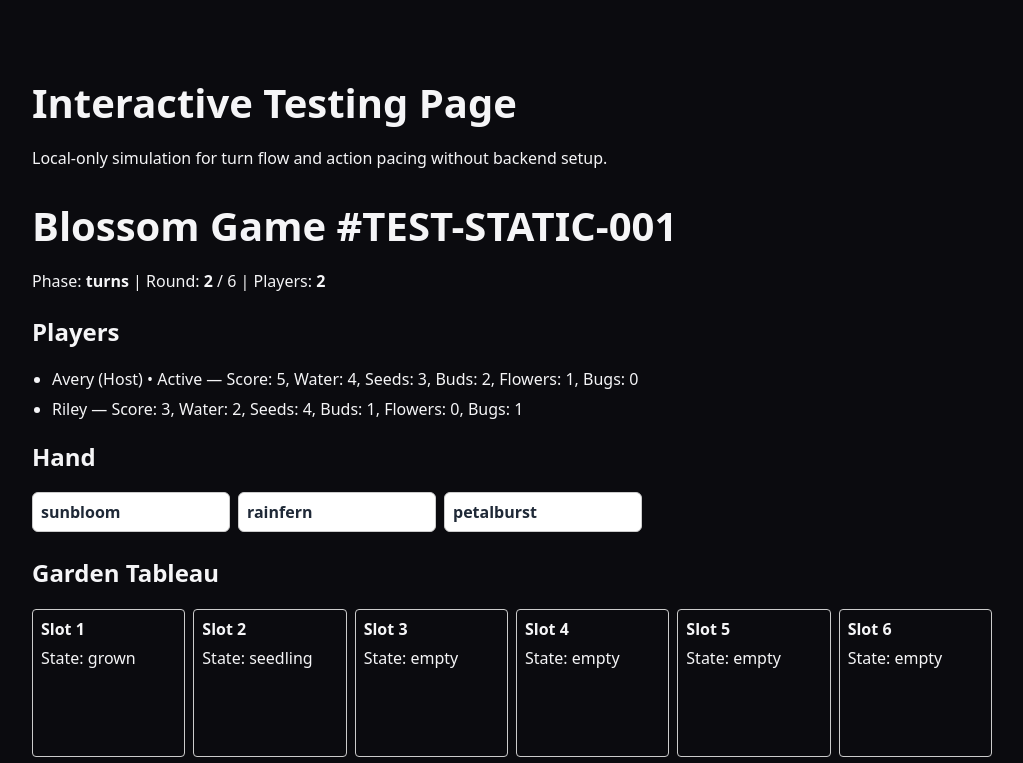
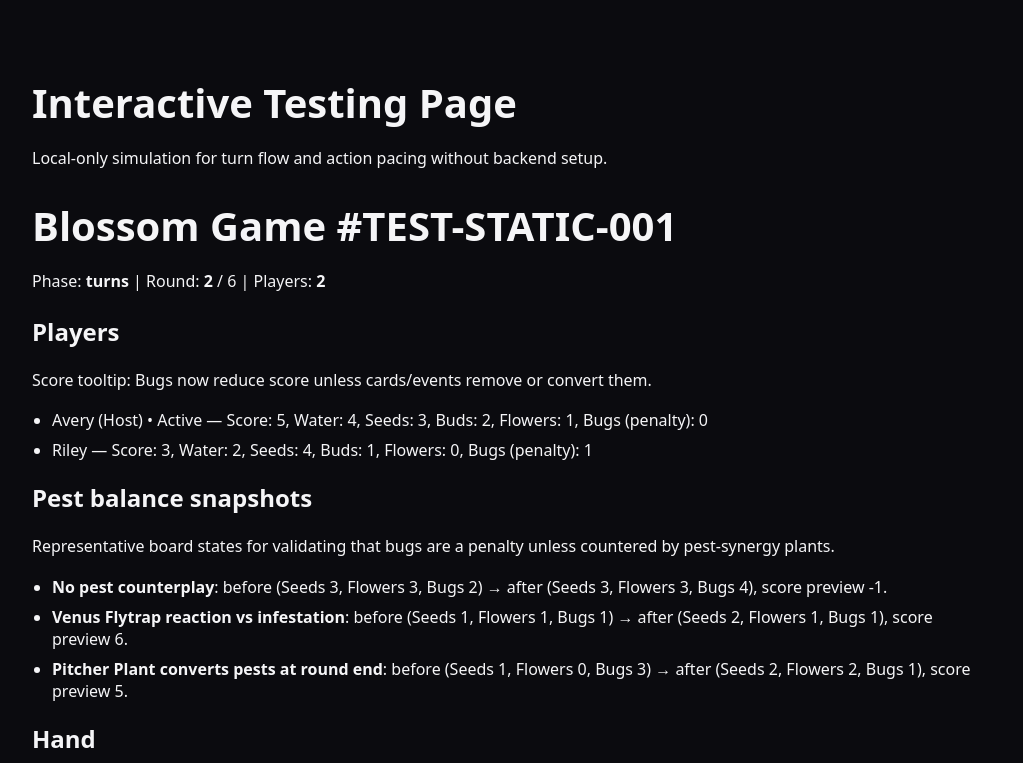
Before and after one commit to puleri/blossom, a Next.js app: page /testing in a window 1280 px wide. Shown: the top 763 px of the page, without its empty margins (128-1151 px from the left). Built offline with nearby package versions, Linux system fonts and the light colour scheme; no server answers.

Commit message:
Rebalance pest scoring and add bug counterplay

```diff
--- a/src/app/testing/page.tsx
+++ b/src/app/testing/page.tsx
@@ -12,9 +12,11 @@ import { drawFromDeck, revealNextEvent } from "@/lib/game/decks";
 import {
   applyAdjacentPairBonuses,
   applyEventToPlayers,
+  applyEventToPlayersWithReactions,
   applyPlantDecayAndDeaths,
   collectBudTokens,
-  computePlayerScore
+  computePlayerScore,
+  resolveRoundEndUpkeepStartAbilities
 } from "@/lib/game/engine";
 import { GAME_TEST_DATA } from "@/lib/testing/gameTestData";
 
@@ -275,6 +277,66 @@ export default function TestingPage() {
     });
   }
 
+
+  const pestBalanceSnapshots = useMemo(() => {
+    const baseline = {
+      ...GAME_TEST_DATA.players[0],
+      resources: { ...GAME_TEST_DATA.players[0].resources, flowers: 3, bugs: 2 }
+    };
+
+    const flytrapPlayer = {
+      ...GAME_TEST_DATA.players[0],
+      resources: { ...GAME_TEST_DATA.players[0].resources, seeds: 1, bugs: 1 },
+      gardenSlots: [
+        { state: "grown", plantId: "venus-flytrap", water: 2 },
+        { state: "empty", plantId: null, water: 0 },
+        { state: "empty", plantId: null, water: 0 },
+        { state: "empty", plantId: null, water: 0 },
+        { state: "empty", plantId: null, water: 0 }
+      ]
+    };
+
+    const pitcherPlayer = {
+      ...GAME_TEST_DATA.players[0],
+      resources: { ...GAME_TEST_DATA.players[0].resources, seeds: 1, flowers: 0, bugs: 3 },
+      gardenSlots: [
+        { state: "grown", plantId: "pitcher-plant", water: 2 },
+        { state: "empty", plantId: null, water: 0 },
+        { state: "empty", plantId: null, water: 0 },
+        { state: "empty", plantId: null, water: 0 },
+        { state: "empty", plantId: null, water: 0 }
+      ]
+    };
+
+    const infestation = EVENT_CARDS.find((event) => event.id === "infestation");
+    if (!infestation) return [];
+
+    const baselineAfterEvent = applyEventToPlayers([baseline], infestation)[0];
+    const flytrapAfterReaction = applyEventToPlayersWithReactions([flytrapPlayer], infestation).players[0];
+    const pitcherAfterHunt = resolveRoundEndUpkeepStartAbilities([pitcherPlayer])[0].player;
+
+    return [
+      {
+        label: "No pest counterplay",
+        before: baseline.resources,
+        after: baselineAfterEvent.resources,
+        scorePreview: computePlayerScore(baselineAfterEvent)
+      },
+      {
+        label: "Venus Flytrap reaction vs infestation",
+        before: flytrapPlayer.resources,
+        after: flytrapAfterReaction.resources,
+        scorePreview: computePlayerScore(flytrapAfterReaction)
+      },
+      {
+        label: "Pitcher Plant converts pests at round end",
+        before: pitcherPlayer.resources,
+        after: pitcherAfterHunt.resources,
+        scorePreview: computePlayerScore(pitcherAfterHunt)
+      }
+    ];
+  }, []);
+
   return (
     <main>
       <h1>Interactive Testing Page</h1>
@@ -288,6 +350,19 @@ export default function TestingPage() {
           Round event in play: <strong>{currentEvent.name}</strong> — {currentEvent.description}
         </p>
       ) : null}
+
+      <section>
+        <h2>Pest balance snapshots</h2>
+        <p>Representative board states for validating that bugs are a penalty unless countered by pest-synergy plants.</p>
+        <ul>
+          {pestBalanceSnapshots.map((snapshot) => (
+            <li key={snapshot.label}>
+              <strong>{snapshot.label}</strong>: before (Seeds {snapshot.before.seeds}, Flowers {snapshot.before.flowers}, Bugs {snapshot.before.bugs}) → after (Seeds {snapshot.after.seeds}, Flowers {snapshot.after.flowers}, Bugs {snapshot.after.bugs}), score preview {snapshot.scorePreview}.
+            </li>
+          ))}
+        </ul>
+      </section>
+
 
       {currentPlayer ? <HandPanel hand={currentPlayer.hand} /> : null}
       {currentPlayer ? <GardenTableau slots={currentPlayer.gardenSlots} /> : null}
--- a/src/components/game/PlayerList.tsx
+++ b/src/components/game/PlayerList.tsx
@@ -9,12 +9,18 @@ export function PlayerList({ players, activePlayerId }: PlayerListProps) {
   return (
     <section>
       <h2>Players</h2>
+      <p title="Final score = plant points + flowers - bugs (bug penalty capped at 6).">
+        Score tooltip: Bugs now reduce score unless cards/events remove or convert them.
+      </p>
       <ul>
         {players.map((player) => (
           <li key={player.id}>
             {player.displayName}
             {player.isHost ? " (Host)" : ""}
-            {player.id === activePlayerId ? " • Active" : ""} — Score: {player.score}, Water: {player.resources.water}, Seeds: {player.resources.seeds}, Buds: {player.resources.buds}, Flowers: {player.resources.flowers}, Bugs: {player.resources.bugs}
+            {player.id === activePlayerId ? " • Active" : ""} — Score: {player.score}, Water: {player.resources.water}, Seeds: {player.resources.seeds}, Buds: {player.resources.buds}, Flowers: {player.resources.flowers},{" "}
+            <span title="Bugs are harmful by default. Counterplay: Ladybugs event, Venus Flytrap reaction, and Pitcher Plant hunt conversion.">
+              Bugs (penalty): {player.resources.bugs}
+            </span>
           </li>
         ))}
       </ul>
--- a/src/lib/game/abilityResolver.ts
+++ b/src/lib/game/abilityResolver.ts
@@ -169,6 +169,33 @@ const ROUND_END_RESOLVERS: Record<string, (context: RoundEndAbilityResolverConte
         }
       ]
     };
+  },
+  shared_hunt_round_end: ({ ability, player }) => {
+    const capturedPests = Math.min(player.resources.bugs, 2);
+    const seedGain = capturedPests > 0 ? 1 : 0;
+
+    return {
+      player: {
+        ...player,
+        resources: {
+          ...player.resources,
+          bugs: clampResource(player.resources.bugs - capturedPests),
+          flowers: player.resources.flowers + capturedPests,
+          seeds: player.resources.seeds + seedGain
+        }
+      },
+      logs: [
+        {
+          abilityId: ability.abilityId,
+          plantId: ability.plantId,
+          slotIndex: ability.slotIndex,
+          message:
+            capturedPests > 0
+              ? `Triggered ${ability.abilityId}: converted ${capturedPests} bug${capturedPests === 1 ? "" : "s"} into flowers and gained ${seedGain} seed.`
+              : `Triggered ${ability.abilityId}: no bugs to convert this round.`
+        }
+      ]
+    };
   }
 };
 
@@ -190,14 +217,20 @@ const EVENT_REACTION_RESOLVERS: Record<string, (context: EventReactionResolverCo
     }
 
     return {
-      player,
+      player: {
+        ...player,
+        resources: {
+          ...player.resources,
+          seeds: player.resources.seeds + 1
+        }
+      },
       eventBlocked: true,
       logs: [
         {
           abilityId: ability.abilityId,
           plantId: ability.plantId,
           slotIndex: ability.slotIndex,
-          message: `Triggered ${ability.abilityId}: blocked pest-tag event pressure.`
+          message: `Triggered ${ability.abilityId}: blocked pest-tag event pressure and gained 1 seed.`
         }
       ]
     };
--- a/src/lib/game/cards/details.ts
+++ b/src/lib/game/cards/details.ts
@@ -10,8 +10,8 @@ const ABILITY_DESCRIPTION_MAP: Record<string, string> = {
   companion_planting_passive: "Passive: improves neighboring plants when planted together.",
   bloom_prestige_round_end: "Round end: scores extra prestige from blooms.",
   nectar_economy_round_end: "Round end: converts nectar production into bonus points.",
-  infestation_proof_event: "Event reaction: ignores infestation penalties.",
-  shared_hunt_round_end: "Round end: captures pests and shares the benefit.",
+  infestation_proof_event: "Event reaction: blocks pest events and gains 1 seed.",
+  shared_hunt_round_end: "Round end: converts up to 2 bugs into flowers and gains 1 seed.",
   spreading_runner_round_end: "Round end: spreads runners to expand presence.",
   spread_enters_with_zero_water: "Spreads start dry and must be watered to grow."
 };
--- a/src/lib/game/cards/events.ts
+++ b/src/lib/game/cards/events.ts
@@ -4,7 +4,7 @@ export const EVENT_CARDS: EventCard[] = [
   { id: "rain", name: "Rain", description: "All players gain 2 water.", effectType: "water", value: 2, tags: ["weather"] },
   { id: "sprinkle", name: "Sprinkle", description: "All players gain 1 water.", effectType: "water", value: 1, tags: ["weather"] },
   { id: "dryHeat", name: "Dry Heat", description: "All players lose 1 water.", effectType: "water", value: -1, tags: ["weather"] },
-  { id: "infestation", name: "Infestation", description: "All players gain 1 bug.", effectType: "bugs", value: 1, tags: ["pest"] },
+  { id: "infestation", name: "Infestation", description: "All players gain 2 bugs.", effectType: "bugs", value: 2, tags: ["pest"] },
   { id: "pollination", name: "Pollination", description: "All players gain 1 flower.", effectType: "flowers", value: 1, tags: ["pollination"] },
   { id: "seedBurst", name: "Seed Burst", description: "All players gain 1 seed.", effectType: "seeds", value: 1, tags: ["pollination"] },
   { id: "drought", name: "Drought", description: "All players lose 2 water.", effectType: "water", value: -2, tags: ["weather"] },
--- a/src/lib/game/engine.ts
+++ b/src/lib/game/engine.ts
@@ -216,5 +216,6 @@ export function forceBloom(player: PlayerDoc): PlayerDoc {
 
 export function computePlayerScore(player: PlayerDoc): number {
   const tableauPlantPoints = computeTableauPlantPoints(player);
-  return tableauPlantPoints + player.resources.flowers + player.resources.bugs;
+  const bugPenalty = Math.min(player.resources.bugs, 6);
+  return tableauPlantPoints + player.resources.flowers - bugPenalty;
 }
```
Also changed, not shown: src/app/game/[gameId]/page.tsx (+4 -4 lines).
